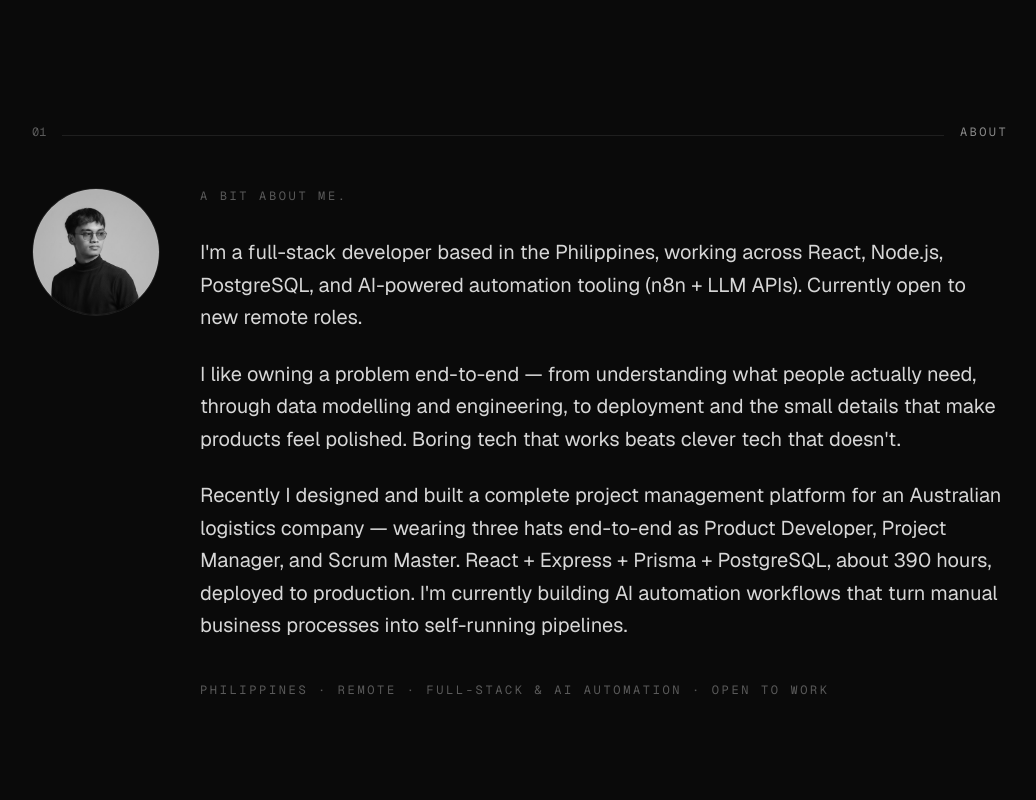
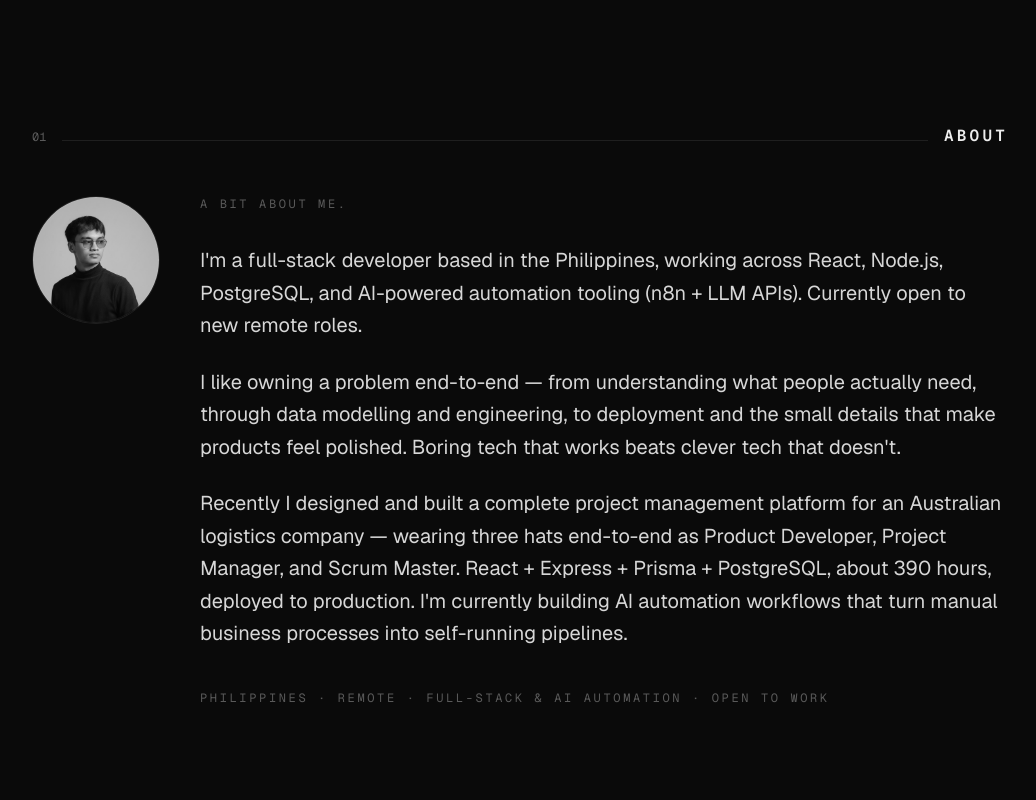
Before and after one commit to rjbeso-dev/portfolio, a Next.js app: page / in a window 1280 px wide. Shown: the part 820-1620 px from the top of the page, without its empty margins (120-1156 px from the left). Built offline with nearby package versions, Linux system fonts and the light colour scheme.

Commit message:
Make section header titles larger and higher contrast

```diff
--- a/components/Section.tsx
+++ b/components/Section.tsx
@@ -26,7 +26,7 @@ export default function Section({ id, number, title, children, className = "" }:
         >
           <span className="font-mono text-xs text-fg-dim">{number}</span>
           <span className="h-px flex-1 bg-line" />
-          <h2 className="font-mono text-xs uppercase tracking-[0.2em] text-fg-muted">
+          <h2 className="font-mono text-sm font-semibold uppercase tracking-[0.2em] text-fg md:text-base">
             {title}
           </h2>
         </motion.div>
```
